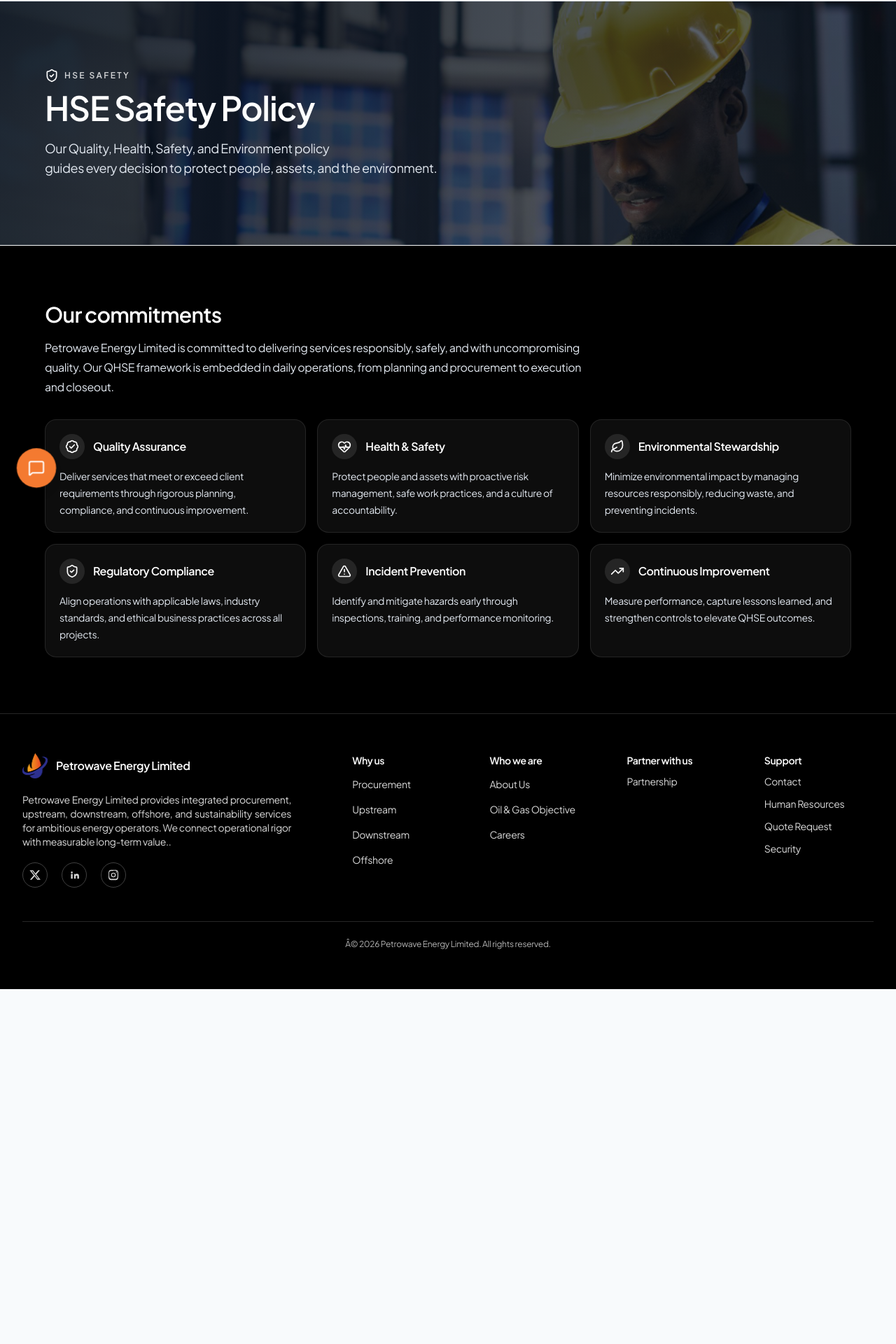
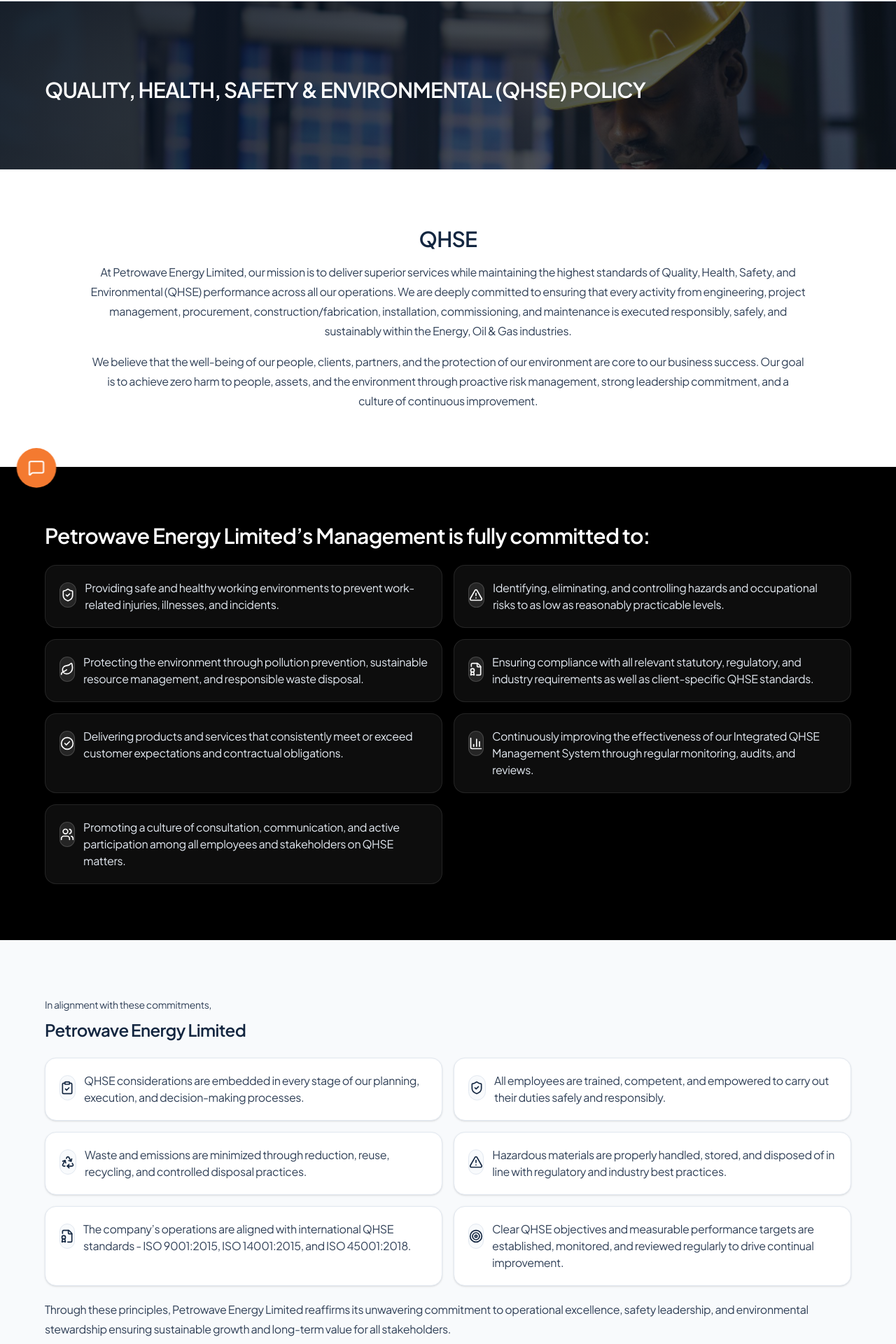
Before and after one commit to Craigmindset/petrowave, a Next.js app: page /hse-safety in a window 1280 px wide. Shown: the part 79-1999 px from the top of the page at 70% size. Before the commit the page ends 1492 px from the top, so only its background shows below. Built offline with nearby package versions, Linux system fonts and the light colour scheme.

Commit message:
updated code new

```diff
--- a/src/app/hse-safety/page.tsx
+++ b/src/app/hse-safety/page.tsx
@@ -1,11 +1,16 @@
 import Image from "next/image";
+import Link from "next/link";
 import {
   AlertTriangle,
-  BadgeCheck,
-  HeartPulse,
+  BarChart3,
+  CheckCircle2,
+  ClipboardCheck,
+  FileBadge,
   Leaf,
+  Recycle,
   ShieldCheck,
-  TrendingUp,
+  Target,
+  Users,
 } from "lucide-react";
 import { AnimatedReveal } from "@/components/animated-reveal";
 import { buildMetadata } from "@/lib/metadata";
@@ -19,36 +24,61 @@
   pathname,
 });
 
-const policyPillars = [
+const managementCommitments = [
   {
-    title: "Quality Assurance",
-    body: "Deliver services that meet or exceed client requirements through rigorous planning, compliance, and continuous improvement.",
-    Icon: BadgeCheck,
+    text: "Providing safe and healthy working environments to prevent work-related injuries, illnesses, and incidents.",
+    Icon: ShieldCheck,
   },
   {
-    title: "Health & Safety",
-    body: "Protect people and assets with proactive risk management, safe work practices, and a culture of accountability.",
-    Icon: HeartPulse,
+    text: "Identifying, eliminating, and controlling hazards and occupational risks to as low as reasonably practicable levels.",
+    Icon: AlertTriangle,
   },
   {
-    title: "Environmental Stewardship",
-    body: "Minimize environmental impact by managing resources responsibly, reducing waste, and preventing incidents.",
+    text: "Protecting the environment through pollution prevention, sustainable resource management, and responsible waste disposal.",
     Icon: Leaf,
   },
   {
-    title: "Regulatory Compliance",
-    body: "Align operations with applicable laws, industry standards, and ethical business practices across all projects.",
+    text: "Ensuring compliance with all relevant statutory, regulatory, and industry requirements as well as client-specific QHSE standards.",
+    Icon: FileBadge,
+  },
+  {
+    text: "Delivering products and services that consistently meet or exceed customer expectations and contractual obligations.",
+    Icon: CheckCircle2,
+  },
+  {
+    text: "Continuously improving the effectiveness of our Integrated QHSE Management System through regular monitoring, audits, and reviews.",
+    Icon: BarChart3,
+  },
+  {
+    text: "Promoting a culture of consultation, communication, and active participation among all employees and stakeholders on QHSE matters.",
+    Icon: Users,
+  },
+];
+
+const alignmentCommitments = [
+  {
+    text: "QHSE considerations are embedded in every stage of our planning, execution, and decision-making processes.",
+    Icon: ClipboardCheck,
+  },
+  {
+    text: "All employees are trained, competent, and empowered to carry out their duties safely and responsibly.",
     Icon: ShieldCheck,
   },
   {
-    title: "Incident Prevention",
-    body: "Identify and mitigate hazards early through inspections, training, and performance monitoring.",
+    text: "Waste and emissions are minimized through reduction, reuse, recycling, and controlled disposal practices.",
+    Icon: Recycle,
+  },
+  {
+    text: "Hazardous materials are properly handled, stored, and disposed of in line with regulatory and industry best practices.",
     Icon: AlertTriangle,
   },
   {
-    title: "Continuous Improvement",
-    body: "Measure performance, capture lessons learned, and strengthen controls to elevate QHSE outcomes.",
-    Icon: TrendingUp,
+    text: "The company’s operations are aligned with international QHSE standards - ISO 9001:2015, ISO 14001:2015, and ISO 45001:2018.",
+    Icon: FileBadge,
+  },
+  {
+    text: "Clear QHSE objectives and measurable performance targets are established, monitored, and reviewed regularly to drive continual improvement.",
+    Icon: Target,
   },
 ];
 
@@ -69,20 +99,38 @@
 
         <div className="mx-auto w-full max-w-6xl">
           <AnimatedReveal>
-            <article className="max-w-3xl">
-              <div className="flex items-center gap-2 text-white">
-                <ShieldCheck className="h-5 w-5" />
-                <p className="text-xs font-semibold uppercase tracking-[0.2em] text-white/80">
-                  HSE Safety
-                </p>
-              </div>
-              <h1 className="mt-3 text-4xl font-semibold tracking-tight sm:text-5xl">
-                HSE Safety Policy
+            <article className="mx-auto max-w-6xl">
+              <h1 className="mt-3 text-3xl font-semibold tracking-tight sm:text-3xl">
+                QUALITY, HEALTH, SAFETY & ENVIRONMENTAL (QHSE) POLICY
               </h1>
-              <p className="mt-5 text-base leading-7 tracking-tight text-slate-200 sm:text-lg">
-                Our Quality, Health, Safety, and Environment policy <br />
-                guides every decision to protect people, assets, and the
-                environment.
+            </article>
+          </AnimatedReveal>
+        </div>
+      </section>
+
+      <section className="bg-white px-6 py-16 sm:py-20">
+        <div className="mx-auto w-full max-w-6xl">
+          <AnimatedReveal>
+            <article className="mx-auto max-w-5xl lg:text-center">
+              <h2 className="text-2xl font-semibold tracking-tight text-[#132640] sm:text-3xl">
+                QHSE
+              </h2>
+              <p className="mt-4 text-sm leading-7 tracking-tight text-slate-700 sm:text-base">
+                At Petrowave Energy Limited, our mission is to deliver superior
+                services while maintaining the highest standards of Quality,
+                Health, Safety, and Environmental (QHSE) performance across all
+                our operations. We are deeply committed to ensuring that every
+                activity from engineering, project management, procurement,
+                construction/fabrication, installation, commissioning, and
+                maintenance is executed responsibly, safely, and sustainably
+                within the Energy, Oil & Gas industries.
+              </p>
+              <p className="mt-4 text-sm leading-7 tracking-tight text-slate-700 sm:text-base">
+                We believe that the well-being of our people, clients, partners,
+                and the protection of our environment are core to our business
+                success. Our goal is to achieve zero harm to people, assets, and
+                the environment through proactive risk management, strong
+                leadership commitment, and a culture of continuous improvement.
               </p>
             </article>
           </AnimatedReveal>
@@ -92,38 +140,103 @@
       <section className="bg-black px-6 py-16 sm:py-20">
         <div className="mx-auto w-full max-w-6xl">
           <AnimatedReveal>
-            <article className="max-w-3xl">
+            <div>
               <h2 className="text-2xl font-semibold tracking-tight text-white sm:text-3xl">
-                Our commitments
+                Petrowave Energy Limited’s Management is fully committed to:
               </h2>
-              <p className="mt-4 text-base leading-7 tracking-tight text-slate-200">
-                Petrowave Energy Limited is committed to delivering services
-                responsibly, safely, and with uncompromising quality. Our QHSE
-                framework is embedded in daily operations, from planning and
-                procurement to execution and closeout.
+              <div className="mt-6 grid gap-4 sm:grid-cols-2">
+                {managementCommitments.map((item, index) => (
+                  <AnimatedReveal
+                    key={item.text}
+                    delay={index * 0.04}
+                    offsetX="var(--reveal-x)"
+                    offsetY={0}
+                    className={
+                      index % 2 === 0
+                        ? "[--reveal-x:-24px] sm:[--reveal-x:0px]"
+                        : "[--reveal-x:24px] sm:[--reveal-x:0px]"
+                    }
+                  >
+                    <article className="group flex h-full gap-3 rounded-2xl border border-white/10 bg-white/5 p-5 transition duration-300 sm:hover:-translate-y-1 sm:hover:border-[#f47a30] sm:hover:bg-white/10">
+                      <span className="mt-1 flex h-9 w-9 items-center justify-center rounded-full border border-white/15 bg-white/10 text-white transition group-hover:border-[#f47a30] group-hover:text-[#f47a30]">
+                        <item.Icon className="h-5 w-5" />
+                      </span>
+                      <p className="text-sm leading-6 tracking-tight text-slate-200 sm:text-base">
+                        {item.text}
+                      </p>
+                    </article>
+                  </AnimatedReveal>
+                ))}
+              </div>
+            </div>
+          </AnimatedReveal>
+        </div>
+      </section>
+
+      <section className="bg-slate-50 px-6 py-16 sm:py-20">
+        <div className="mx-auto w-full max-w-6xl">
+          <AnimatedReveal>
+            <article>
+              <p className="text-sm leading-6 tracking-tight text-slate-700">
+                In alignment with these commitments,
+              </p>
+              <h3 className="mt-2 text-2xl font-semibold tracking-tight text-[#132640]">
+                Petrowave Energy Limited
+              </h3>
+              <div className="mt-6 grid gap-4 sm:grid-cols-2">
+                {alignmentCommitments.map((item, index) => (
+                  <AnimatedReveal
+                    key={item.text}
+                    delay={index * 0.04}
+                    offsetX="var(--reveal-x)"
+                    offsetY={0}
+                    className={
+                      index % 2 === 0
+                        ? "[--reveal-x:-24px] sm:[--reveal-x:0px]"
+                        : "[--reveal-x:24px] sm:[--reveal-x:0px]"
+                    }
+                  >
+                    <article className="flex h-full gap-3 rounded-2xl border border-slate-200 bg-white p-5 shadow-sm transition duration-300 sm:hover:-translate-y-1 sm:hover:border-[#f47a30]">
+                      <span className="mt-1 flex h-9 w-9 items-center justify-center rounded-full border border-slate-200 bg-slate-50 text-[#132640]">
+                        <item.Icon className="h-5 w-5" />
+                      </span>
+                      <p className="text-sm leading-6 tracking-tight text-slate-700 sm:text-base">
+                        {item.text}
+                      </p>
+                    </article>
+                  </AnimatedReveal>
+                ))}
+              </div>
+              <p className="mt-5 text-sm leading-7 tracking-tight text-slate-700 sm:text-base">
+                Through these principles, Petrowave Energy Limited reaffirms its
+                unwavering commitment to operational excellence, safety
+                leadership, and environmental stewardship ensuring sustainable
+                growth and long-term value for all stakeholders.
               </p>
             </article>
           </AnimatedReveal>
+        </div>
+      </section>
 
-          <div className="mt-8 grid items-stretch gap-4 sm:grid-cols-2 lg:grid-cols-3">
-            {policyPillars.map((pillar, index) => (
-              <AnimatedReveal key={pillar.title} delay={index * 0.06}>
-                <article className="group flex h-full flex-col rounded-2xl border border-white/10 bg-white/5 p-5 shadow-sm transition duration-300 sm:hover:-translate-y-1 sm:hover:border-[#f47a30] sm:hover:bg-white/10 sm:hover:shadow-md">
-                  <div className="flex items-center gap-3">
-                    <span className="flex h-9 w-9 items-center justify-center rounded-full bg-white/10 text-white">
-                      <pillar.Icon className="h-5 w-5" />
-                    </span>
-                    <h3 className="text-base font-semibold tracking-tight text-white transition-colors sm:group-hover:text-[#f47a30]">
-                      {pillar.title}
-                    </h3>
-                  </div>
-                  <p className="mt-3 text-sm leading-6 tracking-tight text-slate-200">
-                    {pillar.body}
-                  </p>
-                </article>
-              </AnimatedReveal>
-            ))}
-          </div>
+      <section className="bg-white px-6 pb-16 sm:pb-20">
+        <div className="mx-auto w-full max-w-6xl">
+          <AnimatedReveal>
+            <article className="rounded-2xl border border-slate-200 bg-white p-6 text-center shadow-sm">
+              <h2 className="text-2xl font-semibold tracking-tight text-[#132640] sm:text-3xl">
+                Learn more about Petrowave Energy Limited
+              </h2>
+              <p className="mt-3 text-sm leading-7 tracking-tight text-slate-700 sm:text-base">
+                Discover our story, leadership, and the values that guide our
+                operations.
+              </p>
+              <Link
+                href="/who-we-are/about-us"
+                className="mt-6 inline-flex items-center rounded-full bg-[#f47a30] px-6 py-3 text-xs font-semibold uppercase tracking-[0.12em] text-[#162235] transition hover:bg-[#ff8a3d] sm:text-sm"
+              >
+                About Us
+              </Link>
+            </article>
+          </AnimatedReveal>
         </div>
       </section>
     </main>
--- a/src/components/animated-reveal.tsx
+++ b/src/components/animated-reveal.tsx
@@ -7,18 +7,22 @@
   children: React.ReactNode;
   className?: string;
   delay?: number;
+  offsetX?: number | string;
+  offsetY?: number | string;
 };
 
 export function AnimatedReveal({
   children,
   className,
   delay = 0,
+  offsetX = 0,
+  offsetY = 24,
 }: AnimatedRevealProps) {
   return (
     <motion.div
       className={cn(className)}
-      initial={{ opacity: 0, y: 24 }}
-      whileInView={{ opacity: 1, y: 0 }}
+      initial={{ opacity: 0, x: offsetX, y: offsetY }}
+      whileInView={{ opacity: 1, x: 0, y: 0 }}
       viewport={{ once: true, margin: "-80px" }}
       transition={{ duration: 0.55, ease: "easeOut", delay }}
     >
```
